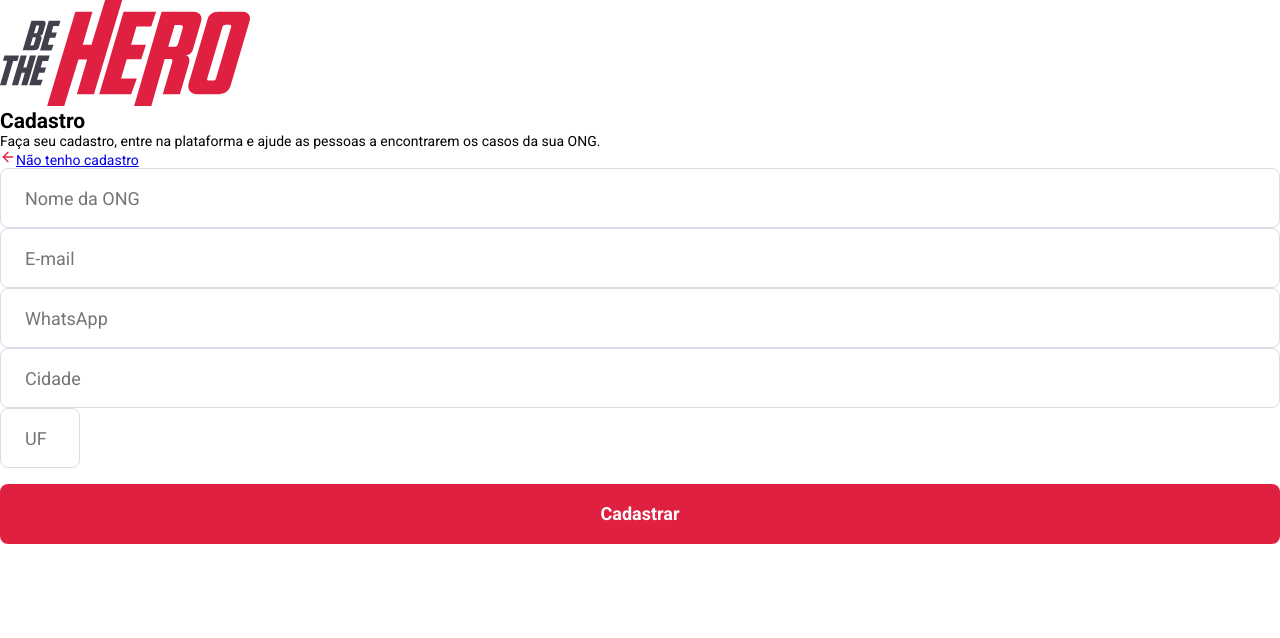
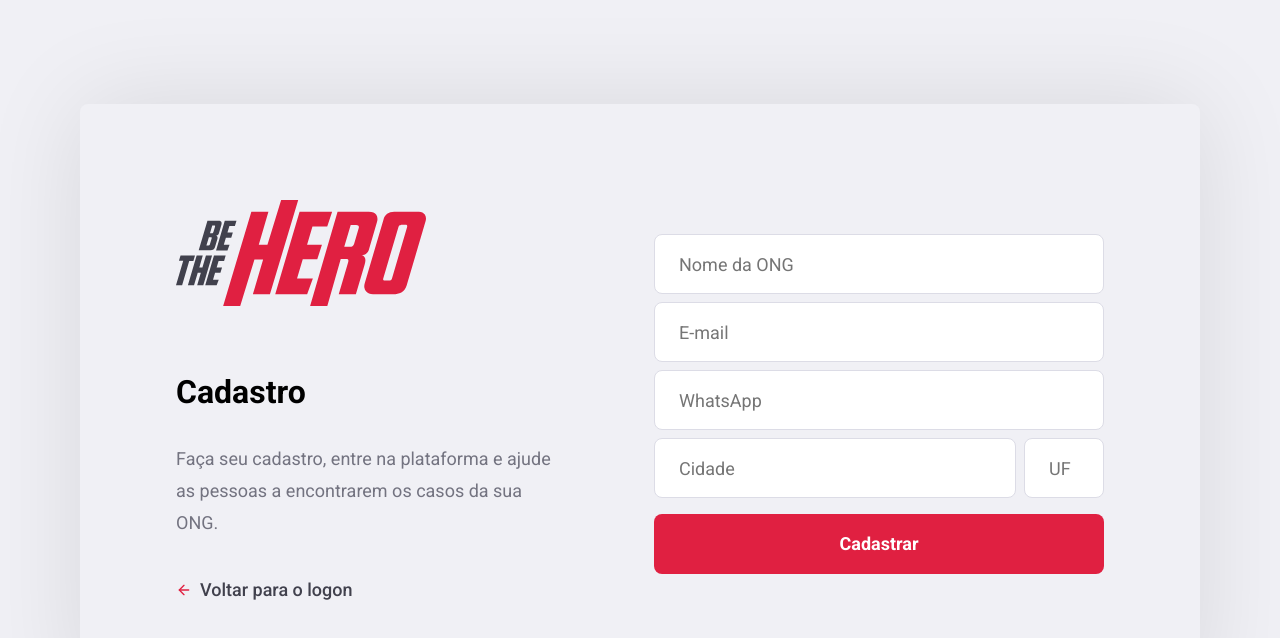
Before and after one commit to rubensbatista98/semana-omnistack-11, a React (Create React App) app in the folder frontend/: page /register in a window 1280 px wide. Shown: the top 638 px of the page. Built offline with nearby package versions, Linux system fonts and the light colour scheme.

Commit message:
Feita a estilizacao da pagina Register

```diff
--- a/frontend/src/global.css
+++ b/frontend/src/global.css
@@ -11,7 +11,7 @@
 
 body {
   font: 400 14px "Roboto", sans-serif;
-  background-color: "#f0f0f5";
+  background-color: #f0f0f5;
   -webkit-font-smoothing: antialiased;
 }
 
@@ -57,3 +57,24 @@ form input {
 .button:hover {
   filter: brightness(90%);
 }
+
+.back-link {
+  display: flex;
+  align-items: center;
+
+  font-size: 18px;
+  font-weight: 500;
+  text-decoration: none;
+  color: #41414d;
+
+  margin-top: 40px;
+  transition: opacity 200ms;
+}
+
+.back-link svg {
+  margin-right: 8px;
+}
+
+.back-link:hover {
+  opacity: 0.8;
+}
--- a/frontend/src/pages/Register/index.js
+++ b/frontend/src/pages/Register/index.js
@@ -3,6 +3,7 @@ import { Link } from "react-router-dom";
 import { FiArrowLeft } from "react-icons/fi";
 
 import logoImage from "../../assets/logo.svg";
+import "./styles.css";
 
 const Register = () => {
   return (
@@ -17,9 +18,9 @@ const Register = () => {
             encontrarem os casos da sua ONG.
           </p>
 
-          <Link to="/register">
+          <Link to="/" className="back-link">
             <FiArrowLeft size="16" color="#e02041" />
-            Não tenho cadastro
+            Voltar para o logon
           </Link>
         </section>
 
--- /dev/null
+++ b/frontend/src/pages/Register/styles.css
@@ -0,0 +1,55 @@
+.register-container {
+  width: 100%;
+  max-width: 1120px;
+  height: 100vh;
+  margin: 0 auto;
+
+  display: flex;
+  justify-content: center;
+  align-items: center;
+}
+
+.register-container > .content {
+  width: 100%;
+  background-color: #f0f0f5;
+  border-radius: 8px;
+  padding: 96px;
+  box-shadow: 0 0 100px rgba(0, 0, 0, 0.1);
+
+  display: flex;
+  justify-content: space-between;
+  align-items: center;
+}
+
+.register-container > .content > .section-info {
+  width: 100%;
+  max-width: 380px;
+}
+
+.register-container > .content > .section-info > h1 {
+  font-size: 32px;
+  margin: 64px 0 32px;
+}
+
+.register-container > .content > .section-info > p {
+  font-size: 18px;
+  line-height: 32px;
+  color: #737380;
+}
+
+.register-container > .content > form {
+  width: 100%;
+  max-width: 450px;
+}
+
+.register-container > .content > form input {
+  margin-top: 8px;
+}
+
+.register-container > .content > form > .input-group {
+  display: flex;
+}
+
+.register-container > .content > form > .input-group > input + input {
+  margin-left: 8px;
+}
```
